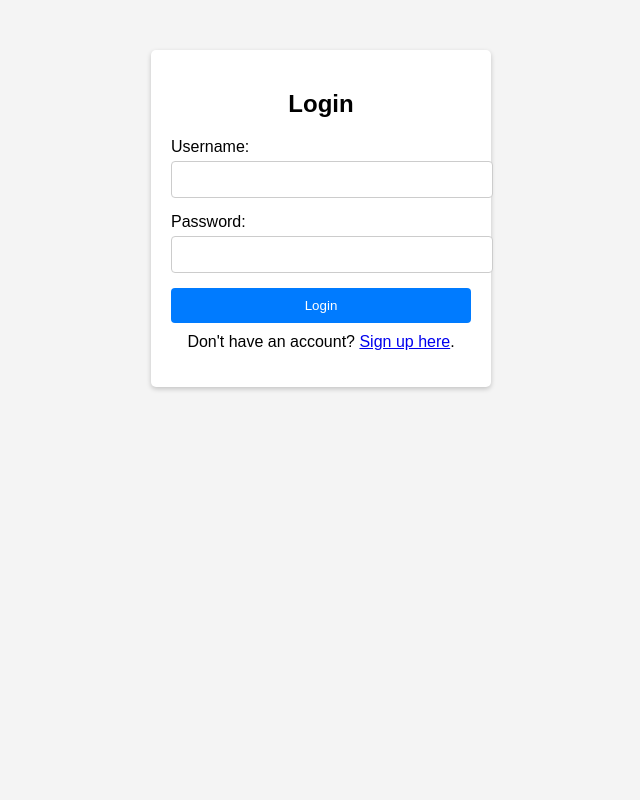
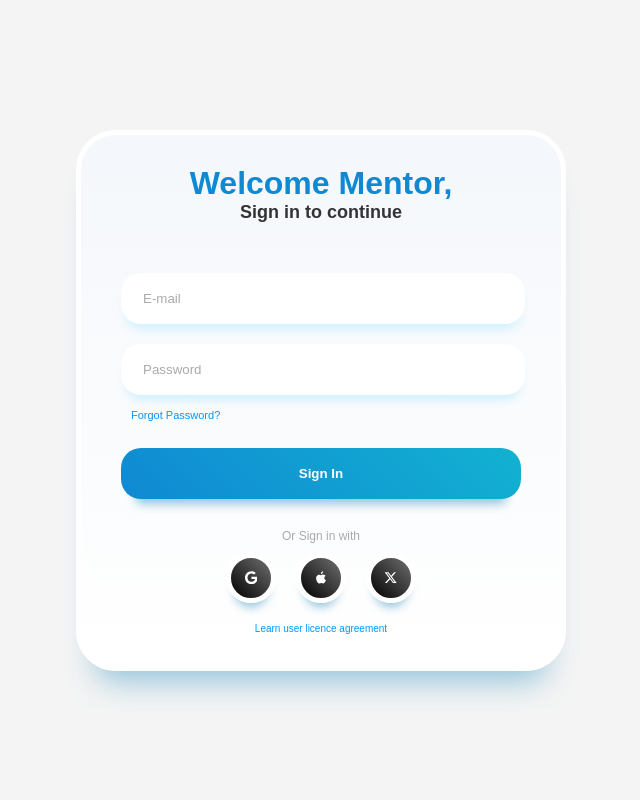
Before and after one commit to Vinish-Rexson/Mentor, a Django app: page /accounts/login/ in a window 1280 px wide. Shown: the whole page, without its empty margins (319-959 px from the left). Run offline with Django 5.2, Linux system fonts and the light colour scheme.

Commit message:
login css

```diff
--- a/templates/registration/login.html
+++ b/templates/registration/login.html
@@ -1,85 +1,254 @@
-<!-- templates/registration/login.html -->
 <!DOCTYPE html>
 <html lang="en">
 <head>
     <meta charset="UTF-8">
     <meta name="viewport" content="width=device-width, initial-scale=1.0">
     <title>Login</title>
-    {% comment %} <link rel="stylesheet" href="{% static 'css/style.css' %}">  {% endcomment %}
-<style>/* static/css/style.css */
+    <style>
+        /* From Uiverse.io by Smit-Prajapati */
         body {
             font-family: Arial, sans-serif;
             background-color: #f4f4f4;
+            margin: 0;
+            padding: 0;
+            display: flex;
+            justify-content: center;
+            align-items: center;
+            height: 100vh;
         }
 
-    .login-container {
-        width: 300px;
-        margin: 0 auto;
-        padding: 20px;
-        background-color: #fff;
-        border-radius: 5px;
-        box-shadow: 0 2px 5px rgba(0, 0, 0, 0.2);
-        margin-top: 50px;
+        .container {
+            max-width: 400px;
+            background: linear-gradient(0deg, #ffffff 0%, #f4f7fb 100%);
+            border-radius: 40px;
+            padding: 30px 40px;
+            border: 5px solid #fff;
+            box-shadow: rgba(133, 189, 215, 0.88) 0px 30px 30px -20px;
+            margin: 20px;
+        }
+
+        .heading {
+            text-align: center;
+            font-weight: 900;
+            font-size: 32px;
+            color: #1089d3;
+            margin-bottom: 10px;
         }
 
         h2 {
             text-align: center;
-        margin-bottom: 20px;
+            font-size: 18px;
+            color: #333;
+            margin-top: -10px;
         }
 
-    .form-group {
+        .form {
+            margin-top: 30px;
+        }
+
+        .form .input {
+            width: 90%;
+            background: white;
+            border: none;
+            padding: 18px 20px;
+            border-radius: 20px;
+            margin-top: 20px;
+            box-shadow: #cff0ff 0px 10px 10px -5px;
+            border-inline: 2px solid transparent;
+        }
+
+        .form .input::placeholder {
+            color: rgb(170, 170, 170);
+        }
+
+        .form .input:focus {
+            outline: none;
+            border-inline: 2px solid #12B1D1;
+        }
+
+        .form .forgot-password {
+            display: block;
+            margin-top: 10px;
+            margin-left: 10px;
+        }
+
+        .form .forgot-password a {
+            font-size: 11px;
+            color: #0099ff;
+            text-decoration: none;
+        }
+
+        .form .login-button {
+            display: block;
+            width: 100%;
+            font-weight: bold;
+            background: linear-gradient(45deg, #1089d3 0%, #12B1D1 100%);
+            color: white;
+            padding: 18px;
+            margin: 25px auto;
+            border-radius: 20px;
+            box-shadow: rgba(133, 189, 215, 0.88) 0px 20px 10px -15px;
+            border: none;
+            transition: all 0.2s ease-in-out;
+        }
+
+        .form .login-button:hover {
+            transform: scale(1.03);
+            box-shadow: rgba(133, 189, 215, 0.88) 0px 23px 10px -20px;
+        }
+
+        .form .login-button:active {
+            transform: scale(0.95);
+            box-shadow: rgba(133, 189, 215, 0.88) 0px 15px 10px -10px;
+        }
+
+        .social-account-container {
+            margin-top: 30px;
+        }
+
+        .social-account-container .title {
+            display: block;
+            text-align: center;
+            font-size: 12px;
+            color: rgb(170, 170, 170);
+        }
+
+        .social-account-container .social-accounts {
+            width: 100%;
+            display: flex;
+            justify-content: center;
+            gap: 20px;
+            margin-top: 10px;
+        }
+
+        .social-button {
+            background: linear-gradient(45deg, #000 0%, #707070 100%);
+            border: 5px solid white;
+            padding: 8px;
+            border-radius: 50%;
+            width: 50px;
+            aspect-ratio: 1;
+            display: grid;
+            place-content: center;
+            box-shadow: rgba(133, 189, 215, 0.88) 0px 12px 10px -8px;
+            transition: all 0.2s ease-in-out;
+        }
+
+        .svg {
+            fill: white;
+            margin: auto;
+        }
+
+        .social-button:hover {
+            transform: scale(1.2);
+        }
+
+        .social-button:active {
+            transform: scale(0.9);
+        }
+
+        .agreement {
+            display: block;
+            text-align: center;
+            margin-top: 15px;
+        }
+
+        .agreement a {
+            text-decoration: none;
+            color: #0099ff;
+            font-size: 10px;
+        }
+
+        /* Media Queries for responsiveness */
+        @media (max-width: 768px) {
+            .container {
+                max-width: 100%;
+                padding: 25px;
+                margin: 15px;
+            }
+
+            .heading {
+                font-size: 28px;
+            }
+
+            .form .input {
+                padding: 16px 18px;
+                margin-top: 15px;
+            }
+
+            .form .login-button {
+                padding: 16px;
+            }
+
+            .social-button {
+                width: 45px;
+            }
+        }
+
+        @media (max-width: 480px) {
+            .container {
+                padding: 20px;
+                margin: 10px;
+            }
+
+            .heading {
+                font-size: 24px;
                 margin-bottom: 15px;
             }
 
-    label {
-        display: block;
-        margin-bottom: 5px;
+            .form .input {
+                font-size: 16px;
+                padding: 16px;
+                margin-top: 20px;
             }
 
-    input[type="text"],
-    input[type="password"] {
-        width: 100%;
-        padding: 10px;
-        border: 1px solid #ccc;
-        border-radius: 4px;
+            .form .login-button {
+                font-size: 18px;
+                padding: 18px;
+                margin: 30px auto;
             }
 
-    button {
-        width: 100%;
-        padding: 10px;
-        background-color: #007bff;
-        color: white;
-        border: none;
-        border-radius: 4px;
-        cursor: pointer;
+            .social-button {
+                width: 40px;
             }
 
-    button:hover {
-        background-color: #0056b3;
+            .social-account-container {
+                margin-top: 40px;
             }
-
-    p {
-        text-align: center;
-        margin-top: 10px;
         }
-
     </style>
+</head>
 <body>
-    <div class="login-container">
-        <h2>Login</h2>
-        <form method="post">
-            {% csrf_token %}
-            <div class="form-group">
-                <label for="username">Username:</label>
-                <input type="text" name="username" required id="username">
+    <div class="container">
+        <div class="heading">Welcome Mentor,</div>
+        <h2>Sign in to continue</h2>
+        <form action="" class="form">
+            <input required class="input" type="email" name="email" id="email" placeholder="E-mail">
+            <input required class="input" type="password" name="password" id="password" placeholder="Password">
+            <span class="forgot-password"><a href="#">Forgot Password?</a></span>
+            <input class="login-button" type="submit" value="Sign In">
+        </form>
+        <div class="social-account-container">
+            <span class="title">Or Sign in with</span>
+            <div class="social-accounts">
+                <button class="social-button google">
+                    <svg class="svg" xmlns="http://www.w3.org/2000/svg" height="1em" viewBox="0 0 488 512">
+                        <path d="M488 261.8C488 403.3 391.1 504 248 504 110.8 504 0 393.2 0 256S110.8 8 248 8c66.8 0 123 24.5 166.3 64.9l-67.5 64.9C258.5 52.6 94.3 116.6 94.3 256c0 86.5 69.1 156.6 153.7 156.6 98.2 0 135-70.4 140.8-106.9H248v-85.3h236.1c2.3 12.7 3.9 24.9 3.9 41.4z"></path>
+                    </svg>
+                </button>
+                <button class="social-button apple">
+                    <svg class="svg" xmlns="http://www.w3.org/2000/svg" height="1em" viewBox="0 0 384 512">
+                        <path d="M318.7 268.7c-.2-36.7 16.4-64.4 50-84.8-18.8-26.9-47.2-41.7-84.7-44.6-35.5-2.8-74.3 20.7-88.5 20.7-15 0-49.4-19.7-76.4-19.7C63.3 141.2 4 184.8 4 273.5q0 39.3 14.4 81.2c12.8 36.7 59 126.7 107.2 125.2 25.2-.6 43.4-18 76.1-18 32.2 0 48.6 18 76.3 18 47.9-1.3 90.2-85.4 102.7-122.1-65.5-31-62.1-90.9-62.3-89.1zM252.9 80.3c26.7-32.3 23.9-61.7 22.6-72.3-22 1.3-48.1 15-63.5 33.6-17.3 20.4-26.8 45.8-24.5 72.8 26 .2 49.7-11.9 65.4-34.1z"></path>
+                    </svg>
+                </button>
+                <button class="social-button twitter">
+                    <svg class="svg" xmlns="http://www.w3.org/2000/svg" height="1em" viewBox="0 0 512 512">
+                        <path d="M389.2 48h70.6L305.6 224.2 487 464H345L233.7 318.6 106.5 464H35.8L200.7 275.5 26.8 48H172.4L272.9 180.9 389.2 48zM364.4 421.8h39.1L151.1 88h-42L364.4 421.8z"></path>
+                    </svg>
+                </button>
             </div>
-            <div class="form-group">
-                <label for="password">Password:</label>
-                <input type="password" name="password" required id="password">
         </div>
-            <button type="submit">Login</button>
-        </form>
-        <p>Don't have an account? <a href="{% url 'mentor_signup' %}">Sign up here</a>.</p>
+        <span class="agreement"><a href="#">Learn user licence agreement</a></span>
     </div>
 </body>
 </html>
```
Lines whose indentation alone changed are shown as unchanged.
